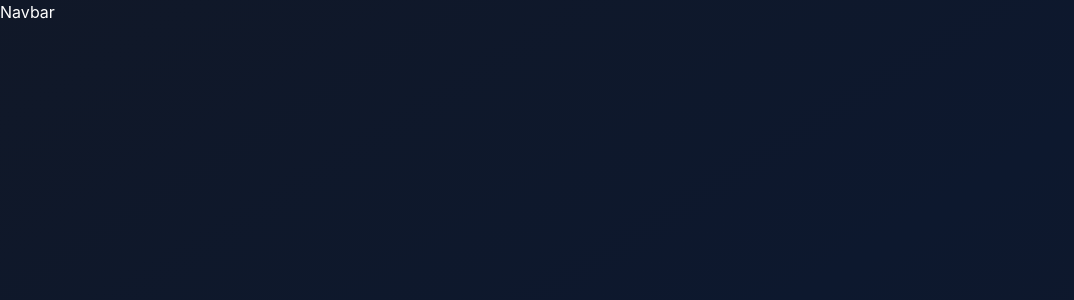
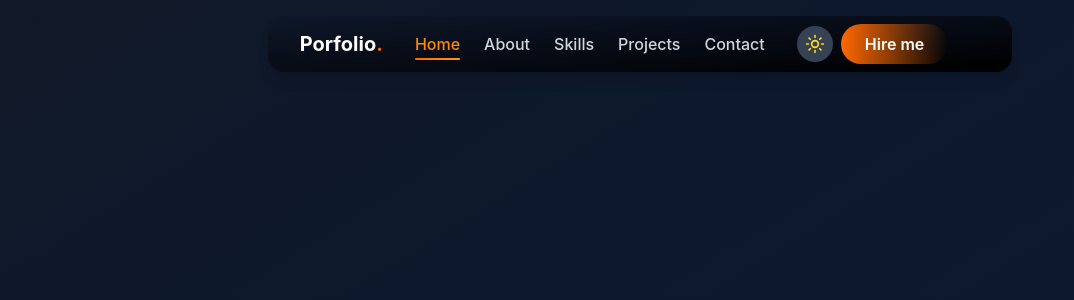
Before and after one commit to E-Albert/my-portfolio, a React (Vite) app: page / in a window 1280 px wide. Shown: the top 300 px of the page, without its empty margins (0-1074 px from the left). Built offline with nearby package versions, Linux system fonts and the light colour scheme.

Commit message:
Added fucntional navbar with mobile responsiveness

```diff
--- a/src/components/Navbar.jsx
+++ b/src/components/Navbar.jsx
@@ -1,10 +1,10 @@
-import { useState } from "react"
-
+import { useState } from "react";
+import { motion } from "framer-motion";
+import { Sun, Moon, X, Menu } from "lucide-react";
 
 const Navbar = ({ darkMode, toggleDarkMode }) => {
-
-  const [activeSection, setActiveSection] = useState('home');
-  const [isMenuOpen, setIsMenuOpen] = useState(false)
+  const [activeSection, setActiveSection] = useState("home");
+  const [isMenuOpen, setIsMenuOpen] = useState(false);
 
   const navItems = [
     { name: "Home", link: "#home" },
@@ -14,14 +14,14 @@
     { name: "Contact", link: "#contact" },
   ];
 
-  const lightolor = {
-    navBg: 'bg-linear-to-br from orange-200 to-white',
-    textPrimary: 'text-gray-900',
-    textSecondary: 'text-gray-800',
-    textHover: 'text-orange-500',
-    textActive: 'text-orange-600',
-    indicator: 'from-orange-500 to-amber-500',
-    button: 'from-orange-500 to amber-500',
+  const lightColors = {
+    navBg: "bg-linear-to-br from orange-200 to-white",
+    textPrimary: "text-gray-900",
+    textSecondary: "text-gray-800",
+    textHover: "text-orange-500",
+    textActive: "text-orange-600",
+    indicator: "from-orange-500 to-amber-500",
+    button: "from-orange-500 to amber-500",
   };
 
   const darkColors = {
@@ -33,9 +33,175 @@
     indicator: "from-orange-500 to-amber-500",
     button: "from-orange-500 to amber-500",
   };
+
+  const colors = darkMode ? darkColors : lightColors;
+
+  const handleNavClick = (itemName) => {
+    setActiveSection(itemName.toLowerCase());
+    setIsMenuOpen(false);
+  };
   return (
-    <div>Navbar</div>
-  )
-}
+    <div className="flex justify-center w-full fixed z-50 mt-4">
+      <motion.nav
+        initial={{ y: -100 }}
+        animate={{ y: 0 }}
+        transition={{ duration: 0.5 }}
+        className={`flex items-center justify-center ${colors.navBg}
+        backdrop-blur-lg rounded-2xl px-4 lg:px-8 py-2 shadow-lg`}
+      >
+        <div className="flex items-center justify-between w-full space-x-6 lg:space-x-8">
+          {/*Logo*/}
+          <motion.a
+            href="/"
+            whileHover={{ scale: 1.05 }}
+            className="flex items-center space-x-2"
+          >
+            <span className={`text-xl font-bold ${colors.textPrimary}`}>
+              Porfolio<span className="text-orange-500">.</span>
+            </span>
+          </motion.a>
+          {/*Navigation Items*/}
+          <div className="hidden lg:flex items-center space-x-6">
+            {navItems.map((item) => (
+              <a
+                key={item.name}
+                href={item.link}
+                onClick={() => handleNavClick(item.name)}
+                className="relative"
+              >
+                <motion.span
+                  className={`font-medium transition-colors duration-300 ${
+                    activeSection === item.name.toLowerCase()
+                      ? colors.textActive
+                      : `${colors.textSecondary} hover:text-orange-500`
+                  }`}
+                  whileHover={{ scale: 1.05 }}
+                  whileTap={{ scale: 0.95 }}
+                >
+                  {item.name}
+                </motion.span>
+                {activeSection === item.name.toLowerCase() && (
+                  <motion.div
+                    layoutId="navbar-indicator"
+                    className={`absolute -bottom-1 left-0
+                    right-0 h-0.5 bg-linear-to-r rounded-full
+                    ${colors.indicator}`}
+                  ></motion.div>
+                )}
+              </a>
+            ))}
+          </div>
+          <div className="flex items-center space-x-2">
+            {/*Dark Mode Toggle*/}
+            <motion.button
+              whileHover={{ scale: 1.1 }}
+              whileTap={{ scale: 0.9 }}
+              onClick={toggleDarkMode}
+              className={`p-2 rounded-full ${
+                darkMode ? "bg-gray-700" : "bg-gray-200"
+              }
+              transition-colors`}
+              aria-label={
+                darkMode ? "Switch to light mode" : "Switch to dark mode"
+              }
+            >
+              {darkMode ? (
+                <Sun className="w-5 h-5 text-yellow-300" />
+              ) : (
+                <Moon className="w-5 h-5 text-gray-700" />
+              )}
+            </motion.button>
+            {/*Button*/}
+            <motion.a
+              href="#contact"
+              whileHover={{ scale: 1.05 }}
+              whileTap={{ scale: 0.95 }}
+              className={`hidden lg:block px-6 py-2 font-semibold
+                rounded-full bg-linear-to-r ${colors.button} text-white shadow-md hover:shadow-lg transition-shadow`}
+            >
+              Hire me
+            </motion.a>
+          </div>
+          {/* Mobile Menu Button */}
+          <div className="flex lg:hidden items-center space-x-4 px-2">
+            <motion.button
+              whileTap={{ scale: 0.9 }}
+              onClick={() => setIsMenuOpen(!isMenuOpen)}
+              className={`p-2 rounded-lg ${
+                darkMode ? "bg-gray-700" : "bg-gray-200"
+              }`}
+            >
+              {isMenuOpen ? (
+                <X
+                  className={`w-5 h-5 ${
+                    darkMode ? "text-white" : "text-gray-700"
+                  }`}
+                />
+              ) : (
+                <Menu
+                  className={`w-5 h-5 ${
+                    darkMode ? "text-white" : "text-gray-700"
+                  }`}
+                />
+              )}
+            </motion.button>
+          </div>
+        </div>
+        {isMenuOpen && (
+          <motion.div
+            initial={{ opacity: 0, height: 0 }}
+            animate={{ opacity: 1, height: "auto" }}
+            exit={{ opacity: 0, height: 0 }}
+            transition={{ duration: 0.3 }}
+            className={`absolute top-full left-0 right-0 mt-2 lg:hidden
+            ${darkMode ? "bg-gray-900/95" : "bg-white/95"}
+            backdrop-blur-lg rounded-xl shadow-lg border ${
+              darkMode ? "border-gray-700" : "border-gray-200"
+            }`}
+          >
+            <div className="px-4 py-3 space-y-2">
+              {navItems.map((item) => (
+                <a
+                  key={item.name}
+                  href={item.link}
+                  onClick={() => handleNavClick(item.name)}
+                  className="block"
+                >
+                  <motion.div
+                    whileHover={{ x: 5 }}
+                    className={`py-3 px-4 rounded-lg text-center ${
+                      activeSection === item.name.toLowerCase()
+                        ? darkMode
+                          ? "bg-gray-800"
+                          : "bg-orange-50"
+                        : ""
+                    }`}
+                  >
+                    <span
+                      className={`font-medium ${
+                        activeSection === item.name.toLowerCase()
+                          ? colors.textActive
+                          : colors.textSecondary
+                      }`}
+                    >
+                      {item.name}
+                    </span>
+                  </motion.div>
+                </a>
+              ))}
+              <motion.a
+                href="#contact"
+                onClick={() => setIsMenuOpen(false)}
+                whileTap={{ scale: 0.95 }}
+              className={`block py-3 px-4 text-center font-semibold rounded-lg bg-linear-to-r ${colors.button} text-white shadow-md`}>
+                Hire Me
+              </motion.a>
+            </div>
+          </motion.div>
+        )}
+      </motion.nav>
+    </div>
+  );
+};
 
-export default Navbar
+export default Navbar;
```
